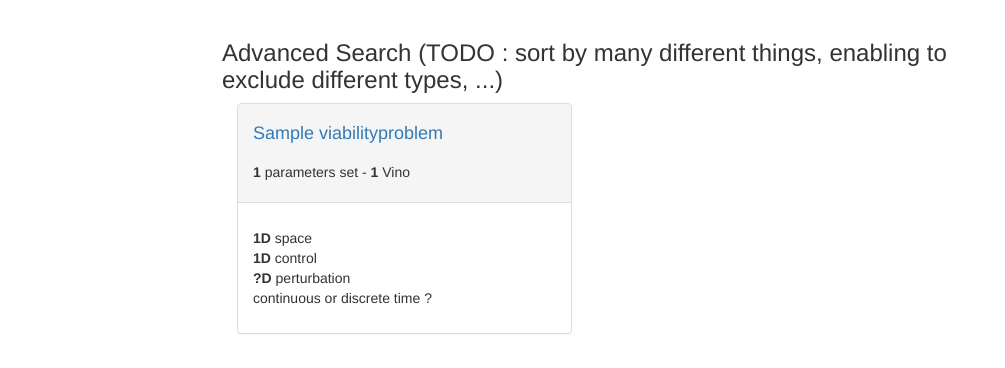
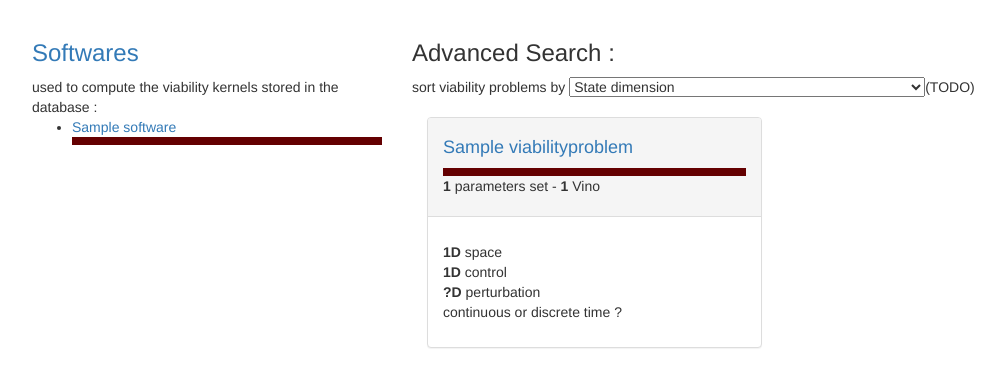
Before and after one commit to NicolasDumoulin/vino, a Django app: page /visitviabilityproblems/ in a window 1280 px wide. Shown: the part 469-837 px from the top of the page, without its empty margins (53-1058 px from the left). Before the commit the page ends 803 px from the top, so only its background shows below. Run offline with Django 3.2, Linux system fonts and the light colour scheme; tables that the repository leaves empty hold one stand-in row (values such as "Sample post"); some libraries are stand-ins or nearby versions.

Commit message:
cosmetics

```diff
--- a/vinosite/sharekernel/templates/sharekernel/viabilityproblem_card.html
+++ b/vinosite/sharekernel/templates/sharekernel/viabilityproblem_card.html
@@ -14,9 +14,9 @@ See also about the card layout:
         <div class="panel-heading">
             <h4 class=""><a href="{% url 'sharekernel:visitviabilityproblem' problem.value.id %}">{{ problem.value.title }}</a></h4>
             <table class="resultscolours"><tr>
-                {% for format,results in problem.resultsByFormat.items %}
+                {% for software,results in problem.resultsBySoftware.items %}
                     {% for result in results %}
-                    <td class="{{format}}" title=" Format {{format}}">&nbsp;</td>
+                    <td class="color{{software.id}}" title=" Software {{software.title}}">&nbsp;</td>
                     {% endfor %}
                 {% endfor %}
             </tr></table>
@@ -47,6 +47,7 @@ See also about the card layout:
 <style type="text/css">
 .resultscolours { width:100%; }
 .resultscolours tr,.resultscolours td {height:8px;overflow: hidden; padding:0; line-height: 0; }
-table .bars { background-color:#90C3D4; }
-table .kdtree { background-color:#D4A190; }
-</style>
+{% for software in software_list %}
+
+table .color{{software.id}} { background-color:rgb({{software.id}}00,0,{{software.id}}); }
+{% endfor %}</style>
--- a/vinosite/sharekernel/templates/sharekernel/visitviabilityproblem.html
+++ b/vinosite/sharekernel/templates/sharekernel/visitviabilityproblem.html
@@ -49,7 +49,7 @@
                     <td>TODO</td>
                     <td>TODO</td>
                     <td>TODO</td>
-                    <td>{{ result.value.software.title }}</td>
+                    <td><a href="{% url 'sharekernel:visitsoftware' result.value.software.id %}">{{ result.value.software.title }}</a></td>
                     <td>{{ result.value.author }}</td>
                     <td>{{ result.filesize }}</td>
                     <td>{{ result.value.resultformat.name }}</td>
--- a/vinosite/sharekernel/templates/sharekernel/visitviabilityproblems.html
+++ b/vinosite/sharekernel/templates/sharekernel/visitviabilityproblems.html
@@ -10,7 +10,15 @@ a.btn{
       height: 40%;
       margin: auto;
   }
+</style>
 
+<style type="text/css">
+.resultscolours { width:100%; }
+.resultscolours tr,.resultscolours td {height:8px;overflow: hidden; padding:0; line-height: 0; }
+{% for software in software_list %}
+
+table .color{{software.id}} { background-color:rgb({{software.id}}00,0,{{software.id}}); }
+{% endfor %}
 </style>
 {% endblock %}
 {% block body %}
@@ -88,19 +96,31 @@ a.btn{
 
 <hr>
     <div id="row">
-<!--        <div class="col-sm-8 col-sm-offset-2">
-            <a href="{% url 'sharekernel:results_tree' %}">Explore</a> and describe new problems addressed, upload associated kernels and benefit from the platform services :
-            <ul>
-                <li>	visualisation including the computation of the distance to the boundary</li>
-                <li>	comparison with kernels obtained by other softwares (in progress) </li>
-                <li>	viable evolution design (in progress) </li>
-                <li>	automated test of your results (to do)</li>
-                <li>	persistent URL (to do)</li>
-            </ul>
-        </div> -->
-        <div class="col-sm-8 col-sm-offset-2">
+        <div class="col-sm-4 ">
+            <h3><a href="{% url 'sharekernel:algorithmlist' %}">Softwares</a></h3> used to compute the viability kernels stored in the database :
+{% if software_list %}
+    <ul>
+    {% for software in software_list %}
+        <li><a href="{% url 'sharekernel:visitsoftware' software.id %}">{{ software.title }}</a></li>
+            <table class="resultscolours"><tr>
+                    <td class="color{{software.id}}" title=" color{{software.id}}">&nbsp;</td>
+            </tr></table>
+
+    {% endfor %}
+    </ul>
+{% endif %}
+        </div>
+        <div class="col-sm-8 ">
             {% if viabilityproblemscard %}
-                <h3>Advanced Search (TODO : sort by many different things, enabling to exclude different types, ...)</h3>
+                <h3>Advanced Search :</h3>
+               sort viability problems by <SELECT name="sortchoice" size="1">
+                   <OPTION>State dimension
+                   <OPTION>Control dimension
+                   <OPTION>Perturbation dimension
+                   <OPTION>Dynamics type : continuous, discrete, hybrid with time
+                   <OPTION>Number of computed ViNOs
+              </SELECT>(TODO)
+<br><br>
                 <div id="row">
                     {% for problem in viabilityproblemscard %}
                         {% include 'sharekernel/viabilityproblem_card.html' %}
--- a/vinosite/sharekernel/urls.py
+++ b/vinosite/sharekernel/urls.py
@@ -22,6 +22,7 @@ urlpatterns = [
     url(r'^visitviabilityproblems/$', views.visitviabilityproblems, name='visitviabilityproblems'),
     url(r'^result/(?P<result_id>([0-9]|N)+)/edit$', views.editresult, name='editresult'),
     url(r'^result/(?P<result_id>([0-9]|N)+)/$', views.visitresult, name='visitresult'),
+    url(r'^software/(?P<software_id>([0-9]|N)+)/$', views.visitsoftware, name='visitsoftware'),
     url(r'^software/new/$', views.newsoftware, name='newsoftware'),
     url(r'^upload/p=(?P<parameters_id>([0-9]|N)+)/a=(?P<software_id>([0-9]|N)+)/$', views.kerneluploadpage, name='kerneluploadpage'),
     # Upload feature without parameters selected disabled
@@ -41,6 +42,7 @@ urlpatterns = [
     url(r'^metadatafilecontent/(?P<viabilityproblem_id>([0-9]|N)+)/(?P<parameters_id>([0-9]|N)+)/(?P<software_id>([0-9]|N)+)/(?P<resultformat_id>([0-9]|N)+)/$', views.metadatafilecontent, name='metadatafilecontent'),
     url(r'^resultformatlist/(?P<viabilityproblem_id>([0-9]|N)+)/(?P<parameters_id>([0-9]|N)+)/(?P<software_id>([0-9]|N)+)/(?P<resultformat_id>([0-9]|N)+)/$', views.resultformatlist, name='resultformatlist'),
     url(r'^softwarelist/(?P<viabilityproblem_id>([0-9]|N)+)/(?P<parameters_id>([0-9]|N)+)/(?P<software_id>([0-9]|N)+)/(?P<resultformat_id>([0-9]|N)+)/$', views.softwarelist, name='softwarelist'),
+    url(r'^algorithmlist/$', views.algorithmlist, name='algorithmlist'),
     url(r'^parameterslist/(?P<viabilityproblem_id>([0-9]|N)+)/(?P<parameters_id>([0-9]|N)+)/(?P<software_id>([0-9]|N)+)/(?P<resultformat_id>([0-9]|N)+)/$', views.parameterslist, name='parameterslist'),
     url(r'^visualizeresult/(?P<result_id>([0-9]|N)+)/$', views.visualizeresult, name='visualizeresult'),
     url(r'^visualizeresulttrajectories/(?P<result_id>([0-9]|N)+)/$', views.visualizeresulttrajectories, name='visualizeresulttrajectories'),
--- a/vinosite/sharekernel/views.py
+++ b/vinosite/sharekernel/views.py
@@ -35,13 +35,18 @@ def viabilityproblem_carddata(vp):
     Build the view data for displaying an information card about a viability problem.
     '''
     resultsByFormat = {}
+    resultsBySoftware = {}
     nbResults = 0
     for param in vp.parameters_set.all():
         nbResults += len(param.results_set.all())
         for result in param.results_set.all():
             resultsByFormat.setdefault(result.resultformat.title,[]).append(result)
+            resultsBySoftware.setdefault(result.software,[]).append(result)
+
     formatsStats={f:100*float(len(results))/nbResults for f,results in resultsByFormat.iteritems()}
-    return {'value':vp, 'nbResults':nbResults, 'resultsByFormat':resultsByFormat, 'formatsStats':formatsStats}
+    softwaresStats={f:100*float(len(results))/nbResults for f,results in resultsBySoftware.iteritems()}
+
+    return {'value':vp, 'nbResults':nbResults, 'resultsByFormat':resultsByFormat, 'formatsStats':formatsStats, 'resultsBySoftware':resultsBySoftware, 'softwaresStats':softwaresStats}
 
 def home(request):
     context = {
@@ -56,10 +61,22 @@ def visitviabilityproblems(request):
         'viabilityproblemsminusfirstone':ViabilityProblem.objects.all()[1:],
         'firstviabilityproblem':ViabilityProblem.objects.all()[0],
 
+        'software_list' : Software.objects.all(),
+
         'viabilityproblemscard':[viabilityproblem_carddata(vp) for vp in ViabilityProblem.objects.order_by('-pk')]
         }
     return render(request, 'sharekernel/visitviabilityproblems.html', context)
 
+
+def visitsoftware(request,software_id):
+    a = Software.objects.get(id=software_id)
+    softparval = []
+    if a.parameters.split(",")[0]!="none":
+        for i in range(len(a.parameters.split(","))):
+            softparval.append(a.parameters.split(",")[i])
+
+    context = {'software' : a,'softparval':softparval}
+    return render(request, 'sharekernel/visitsoftware.html', context)
 
 def visitresult(request,result_id):
     r = Results.objects.get(id=result_id)
@@ -810,6 +827,11 @@ def parameterslist(request,viabilityproblem_id,parameters_id,algorithm_id,result
     context = {'n' : range(len(p_list)),'N' : len(p_list)+1,'tabvalues': tabvalues,'viabilityproblem' : vp,'parameters_list' : p_list,'viabilityproblem_id' : viabilityproblem_id,'parameters_id' : parameters_id,'software_id' : software_id,'resultformat_id' : resultformat_id}
     return render(request, 'sharekernel/parameterslist.html', context)
 
+def algorithmlist(request):
+    a_list = Software.objects.all()
+    context = {'software_list' : a_list}
+    return render(request, 'sharekernel/algorithmlist.html', context)
+
 def softwarelist(request,viabilityproblem_id,parameters_id,software_id,resultformat_id):
     a_list = Software.objects.all()
     context = {'software_list' : a_list,'viabilityproblem_id' : viabilityproblem_id,'parameters_id' : parameters_id,'software_id' : software_id,'resultformat_id' : resultformat_id}
```
Also changed, not shown: vinosite/sharekernel/templates/sharekernel/algorithmlist.html (+13 -14 lines), vinosite/sharekernel/templates/sharekernel/visitresult.html (+112 -32 lines), vinosite/sharekernel/templates/sharekernel/visitsoftware.html (added, +37 -0 lines), samples/bilingual-viabilitree/bilingual.png (added).
